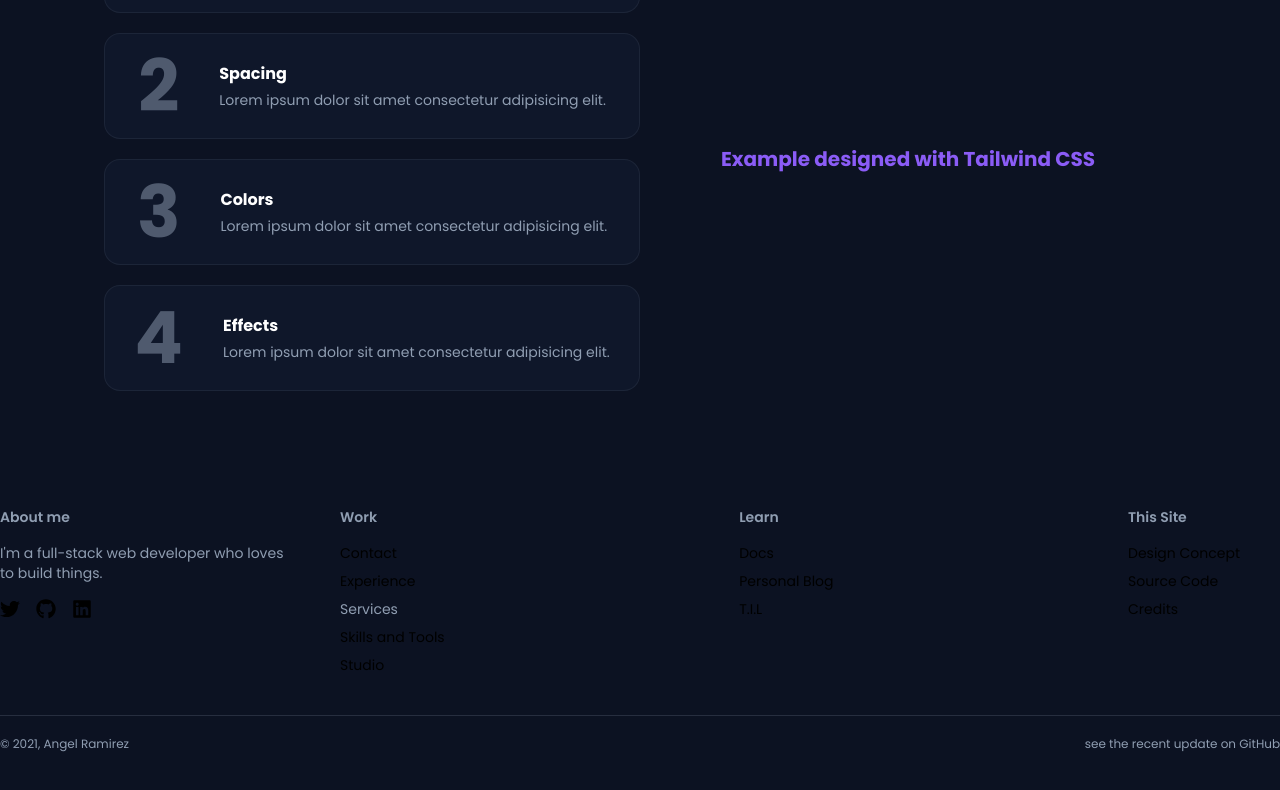
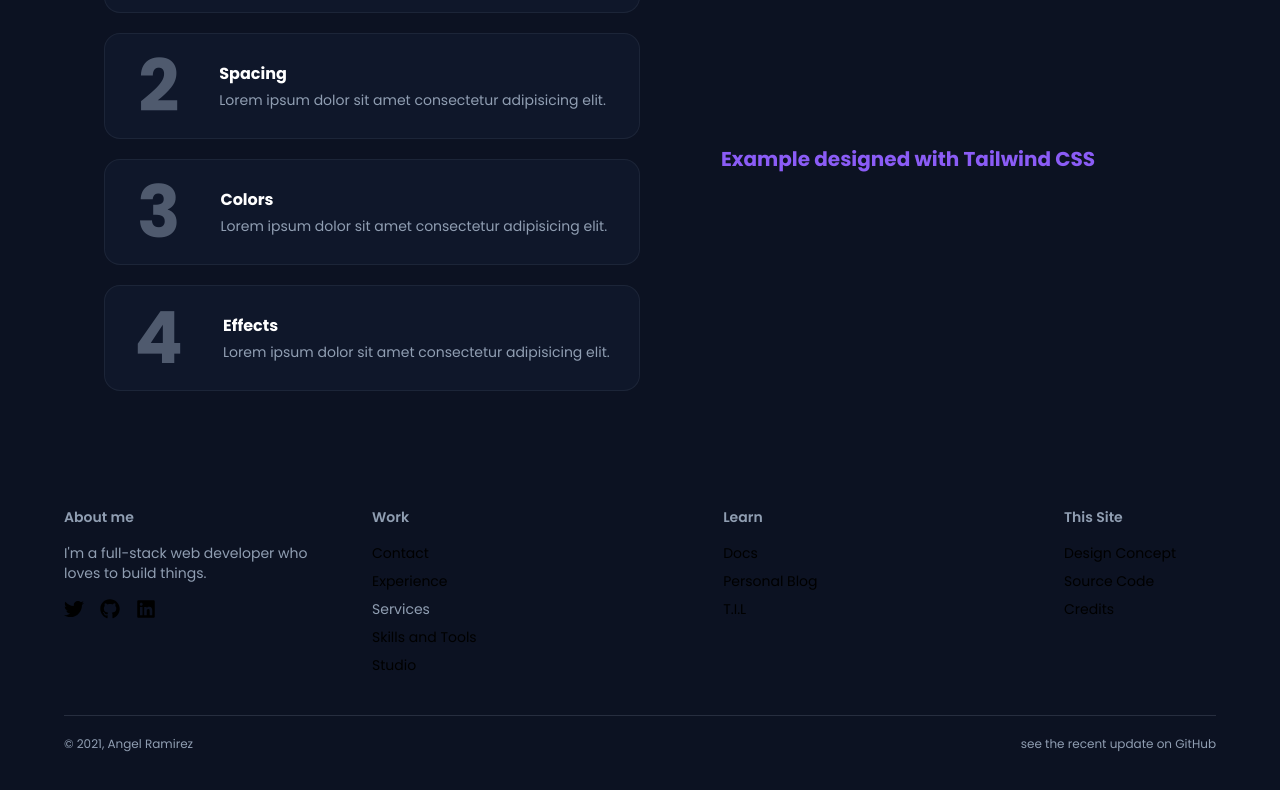
Before and after one commit to ImJars/Development-full-coding, a React (Vite) app: page / in a window 1280 px wide. Shown: the part 1409-2199 px from the top of the page. Built offline with nearby package versions, Linux system fonts and the light colour scheme.

Commit message:
Update footerWraped

```diff
--- a/src/components/footerWraped.jsx
+++ b/src/components/footerWraped.jsx
@@ -1,11 +1,27 @@
-import React from 'react'
+import React from "react";
+import styled from "styled-components";
 
-function FooterWraped() {
-    return (
-        <>
+const FooterContentWraped = styled.section`
+  @media (max-width: 639px) {
+    margin-left: auto;
+    margin-right: auto;
+    padding-left: .5rem;
+    padding-right: .5rem;
+  }
+  @media (min-width: 640px) {
+    margin-left: auto;
+    margin-right: auto;
+    padding-left: 4rem;
+    padding-right: 4rem;
+  }
+`;
 
-        </>
-    )
+function FooterWraped({ children }) {
+  return (
+    <>
+      <FooterContentWraped>{children}</FooterContentWraped>
+    </>
+  );
 }
 
-export default FooterWraped
+export default FooterWraped;
--- a/src/home.jsx
+++ b/src/home.jsx
@@ -18,7 +18,7 @@ import { MdVerified } from "react-icons/md";
 import { BiCodeAlt } from "react-icons/bi";
 import TextHome from "./components/home/text-home";
 import SubHome from "./components/home/sub-home";
-import Wraped from "./components/wraped";
+import FooterWraped from "./components/footerWraped";
 import Footer from "./footer";
 
 import { motion, useAnimation } from "framer-motion";
@@ -341,7 +341,9 @@ function Home() {
         </section>
       </ContentWraped>
       <section className="bg-primary block pb-24">
-        <Footer></Footer>
+        <FooterWraped>
+          <Footer />
+        </FooterWraped>
       </section>
     </>
   );
```
